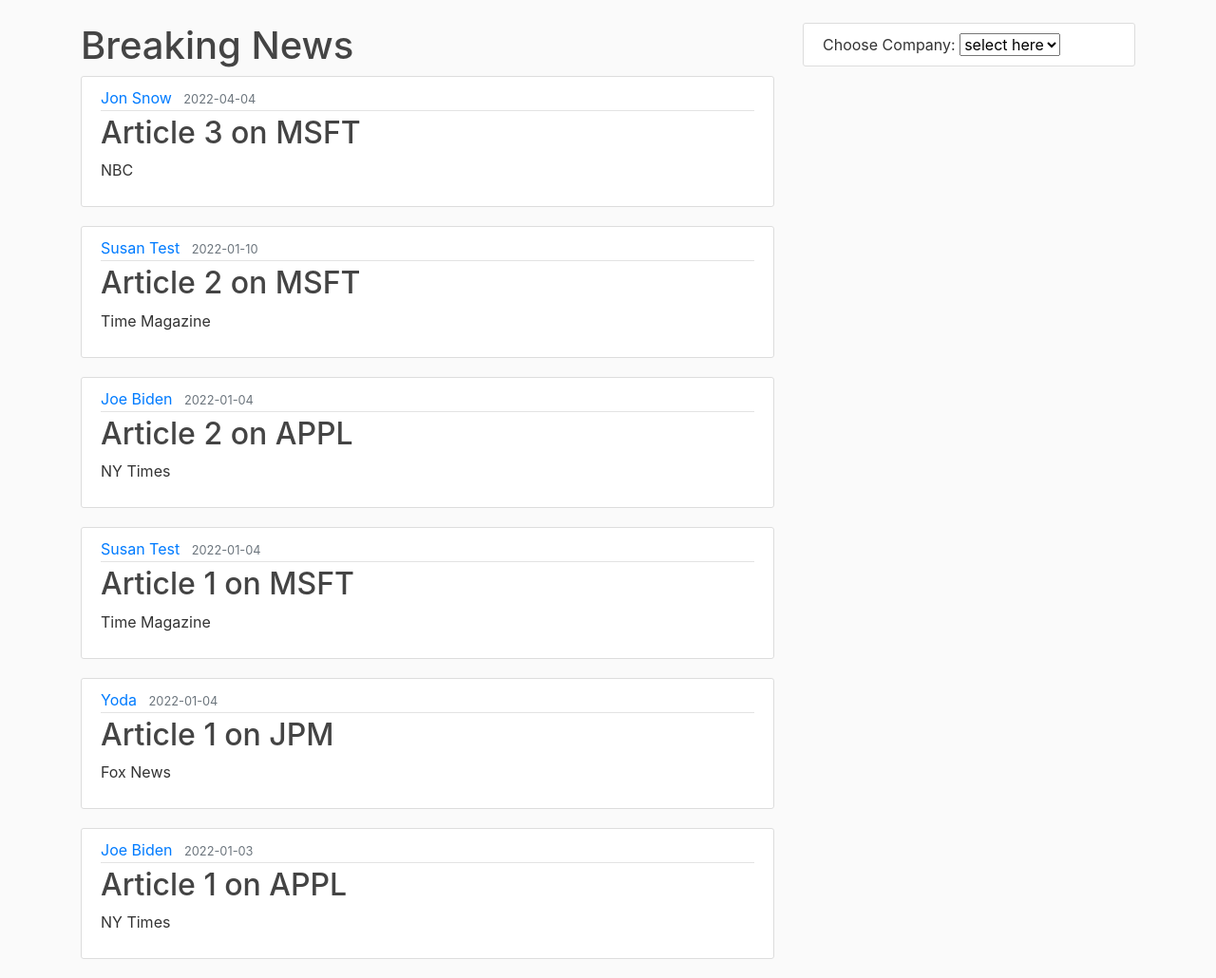
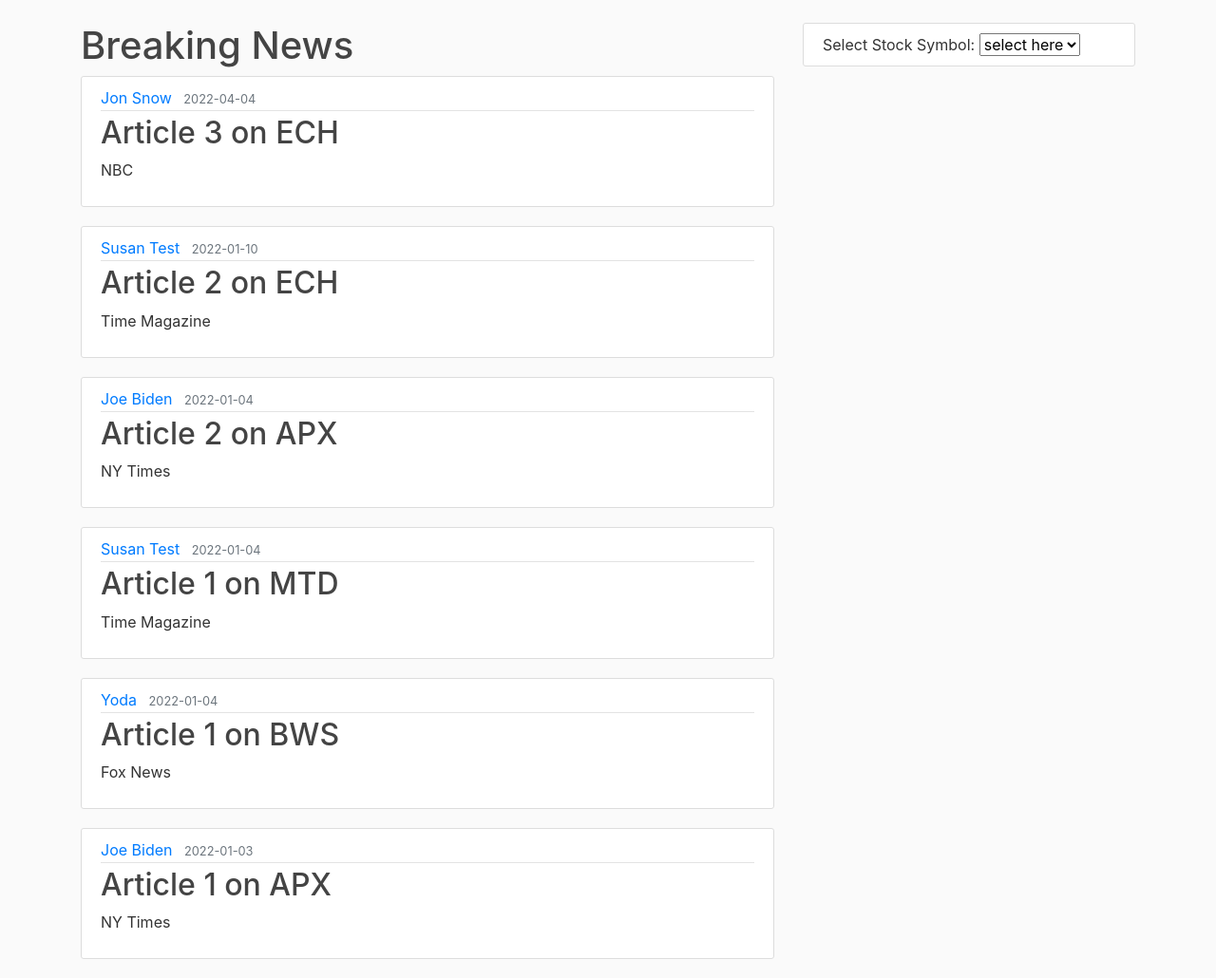
Before and after one commit to ameyer23-m/Stock-Company-News-Website, a Flask app: page / in a window 1280 px wide. Shown: the part 56-1086 px from the top of the page at 95% size. Run offline with Flask 3, Linux system fonts and the light colour scheme; data that the repository does not hold is empty; some libraries are stand-ins or nearby versions.

Commit message:
comapny db

```diff
--- a/app/models/companies_modifier.py
+++ b/app/models/companies_modifier.py
@@ -69,16 +69,76 @@
         """
         self._cursor.execute(select_all_abbrev_query)
 
-        return self._cursor.fetchall()
+        companies = self._cursor.fetchall()
+        return [company['stock_abbrev'] for company in companies]
+
 
     def get_company_by_stock_abbrev(self, stock_abbrev):
         get_company_by_stock_abbrev = """
-                SELECT stock_abbrev from companies WHERE id = %s;
+                SELECT stock_abbrev from companies WHERE stock_abbrev = %s;
         """
         self._cursor.execute(get_company_by_stock_abbrev, (stock_abbrev,))
         company = self._cursor.fetchone()
 
         return company
+
+    def get_company_name(self, stock_abbrev):
+        get_company = """
+            SELECT company from companies WHERE stock_abbrev = %s;
+        """
+        self._cursor.execute(get_company, (stock_abbrev,))
+        company = self._cursor.fetchone()
+        if company is not None:
+            return company['company']
+        else:
+            return None
+
+
+    def get_ceo_name(self, stock_abbrev):
+        get_ceo_name = """
+            SELECT ceo from companies WHERE stock_abbrev = %s;
+        """
+        self._cursor.execute(get_ceo_name, (stock_abbrev,))
+        company = self._cursor.fetchone()
+        if company is not None:
+            return company['ceo']
+        else:
+            return None
+
+    def get_founded_date(self, stock_abbrev):
+        get_founded_date = """
+            SELECT founded_date from companies WHERE stock_abbrev = %s;
+        """
+        self._cursor.execute(get_founded_date, (stock_abbrev,))
+        company = self._cursor.fetchone()
+        if company is not None:
+            return company['founded_date']
+        else:
+            return None
+
+    def get_founded_location(self, stock_abbrev):
+        get_founded_location = """
+            SELECT founded_location from companies WHERE stock_abbrev = %s;
+        """
+        self._cursor.execute(get_founded_location, (stock_abbrev,))
+        company = self._cursor.fetchone()
+        if company is not None:
+            return company['founded_location']
+        else:
+            return None
+
+
+    def get_industry(self, stock_abbrev):
+        get_industry = """
+            SELECT industry from companies WHERE stock_abbrev = %s;
+        """
+        self._cursor.execute(get_industry, (stock_abbrev,))
+        company = self._cursor.fetchone()
+        if company is not None:
+            return company['industry']
+        else:
+            return None
+
 
     def add_company(self, new_company):
         insert_user_query = '''
--- a/app/templates/layout.html
+++ b/app/templates/layout.html
@@ -54,23 +54,18 @@
         </div>
           <div class="col-md-4">
             <div class="content-section">
-            Choose Company:
-            <select onchange="location = this.value;">
+              Select Stock Symbol:
+              <select id="company-select" onchange="location = this.value;">
                 <option value="" selected hidden>select here</option>
                 {% for company in companies %}
-              <option value="/{{ company }}">{{company}}</option>
+                <option value="/{{ company }}">{{ company }}</option>
                 {% endfor %}
               </select>
+            </div>
+            {% block title %}{% endblock %}
           </div>
         </div>
       </div>
     </main>
-
-
-    <!-- Optional JavaScript -->
-    <!-- jQuery first, then Popper.js, then Bootstrap JS -->
-    <!-- <script src="https://code.jquery.com/jquery-3.2.1.slim.min.js" integrity="sha384-KJ3o2DKtIkvYIK3UENzmM7KCkRr/rE9/Qpg6aAZGJwFDMVNA/GpGFF93hXpG5KkN" crossorigin="anonymous"></script>
-    <script src="https://cdnjs.cloudflare.com/ajax/libs/popper.js/1.12.9/umd/popper.min.js" integrity="sha384-ApNbgh9B+Y1QKtv3Rn7W3mgPxhU9K/ScQsAP7hUibX39j7fakFPskvXusvfa0b4Q" crossorigin="anonymous"></script>
-    <script src="https://maxcdn.bootstrapcdn.com/bootstrap/4.0.0/js/bootstrap.min.js" integrity="sha384-JZR6Spejh4U02d8jOt6vLEHfe/JQGiRRSQQxSfFWpi1MquVdAyjUar5+76PVCmYl" crossorigin="anonymous"></script> -->
 </body>
 </html>
--- a/app/views/task_view.py
+++ b/app/views/task_view.py
@@ -1,54 +1,55 @@
 from flask import Blueprint, request, redirect
 from flask import render_template, g, Blueprint
-from models.task import Task, TaskDB
-from models.companies_modifier import Company, CompanyDB
+# from models.task import Task, TaskDB
+# from models.companies_modifier import Company, CompanyDB
 from flask import Flask, render_template, url_for, flash, redirect
 from forms import RegistrationForm, LoginForm
 
 
 from models.users_modifier import User, UserDB
+from models.companies_modifier import Company, CompanyDB
 
 task_list_blueprint = Blueprint('task_list_blueprint', __name__)
 
 news = [
     {
-        'company': 'APPL',
-        'article': 'Article 1 on APPL',
+        'company': 'APX',
+        'article': 'Article 1 on APX',
         'date': '2022-01-03',
         'publisher': 'NY Times',
         'writer': 'Joe Biden'
     },
     {
-        'company': 'APPL',
-        'article': 'Article 2 on APPL',
+        'company': 'APX',
+        'article': 'Article 2 on APX',
         'date': '2022-01-04',
         'publisher': 'NY Times',
         'writer': 'Joe Biden'
     },
     {
-        'company': 'MSFT',
-        'article': 'Article 1 on MSFT ',
+        'company': 'MTD',
+        'article': 'Article 1 on MTD ',
         'date': '2022-01-04',
         'publisher': 'Time Magazine',
         'writer': 'Susan Test'
     },
     {
         'company': 'MSFT',
-        'article': 'Article 2 on MSFT ',
+        'article': 'Article 2 on ECH ',
         'date': '2022-01-10',
         'publisher': 'Time Magazine',
         'writer': 'Susan Test'
     },
     {
         'company': 'MSFT',
-        'article': 'Article 3 on MSFT ',
+        'article': 'Article 3 on ECH ',
         'date': '2022-04-04',
         'publisher': 'NBC',
         'writer': 'Jon Snow'
     },
     {
-        'company': 'JPM',
-        'article': 'Article 1 on JPM ',
+        'company': 'BWS',
+        'article': 'Article 1 on BWS ',
         'date': '2022-01-04',
         'publisher': 'Fox News',
         'writer': 'Yoda'
@@ -57,13 +58,14 @@
 ];
 news = sorted(news, key=lambda k: k['date'], reverse=True)
 
-companies = ['APPL', 'XOM', 'MSFT', 'GE', 'JPM']
-
 # Home Page
 @task_list_blueprint.route("/")
 @task_list_blueprint.route("/home")
 def home():
+    company_db = CompanyDB(g.mysql_db, g.mysql_cursor)
+    companies = company_db.get_all_companies_abbrev()
     return render_template('home.html', news = news, companies = companies)
+
 
 @task_list_blueprint.route("/about")
 def about():
@@ -71,34 +73,43 @@
 
 @task_list_blueprint.route('/<company>')
 def company(company):
-    return render_template('company.html', company=company, news = news)
+    company_db = CompanyDB(g.mysql_db, g.mysql_cursor)
+    stock_abbrev = company_db.get_company_by_stock_abbrev(company)
+    companies = company_db.get_all_companies_abbrev()
+    company_name = company_db.get_company_name(company)
+    company_ceo = company_db.get_ceo_name(company)
+    company_founded_date = company_db.get_founded_date(company)
+    company_founded_location = company_db.get_founded_location(company)
+    company_industry = company_db.get_industry(company)
+    return render_template('company.html', company=company, stock_abbrev=stock_abbrev, news=news,
+                        companies=companies, company_name=company_name, company_ceo = company_ceo,
+                        company_founded_date=company_founded_date, company_founded_location=company_founded_location, company_industry=company_industry)
 
 
-@task_list_blueprint.context_processor
-def inject_companies():
-    return dict(companies=companies)
+# @task_list_blueprint.context_processor
+# def inject_companies():
+#     return dict(companies=companies)
+
 
 @task_list_blueprint.route("/register", methods=['GET', 'POST'])
 def register():
     form = RegistrationForm()
     user_db = UserDB(g.mysql_db, g.mysql_cursor)
-    user = User(username=form.username.data, email=form.email.data, password=form.password.data)
-    users_username =form.username.data
-    users_password = form.password.data
-    users_email = form.email.data
+    if form.validate_on_submit():
+        username = form.username.data
+        password = form.password.data
+        email = form.email.data
+        if user_db.get_username(username):
+            flash('Username taken!', 'danger')
+            return redirect(url_for('task_list_blueprint.register'))
+        if user_db.get_email(email):
+            flash('Email already in use!', 'danger')
+            return redirect(url_for('task_list_blueprint.register'))
+        user = User(username=username, email=email, password=password)
+        user_db.add_user(user)
+        flash(f'Account created for {username}!', 'success')
+        return redirect(url_for('task_list_blueprint.home'))
 
-    if form.validate_on_submit():
-        if user_db.validate_user(users_username, users_password):
-            if user_db.validate_email(users_email):
-                flash('Login Unsuccessful. Email has already been taken', 'danger')
-                return redirect(url_for('task_list_blueprint.register'))
-            else:
-                flash('Login Unsuccessful. Username taken!', 'danger')
-                return redirect(url_for('task_list_blueprint.register'))
-        else:
-            user_db.add_user(user)
-            flash(f'Account created for {form.username.data}!', 'success')
-            return redirect(url_for('task_list_blueprint.home'))
     return render_template('register.html', title='Register', form=form)
 
 
```
Also changed, not shown: app/templates/company.html (+15 -2 lines). Lines whose indentation alone changed are shown as unchanged.
